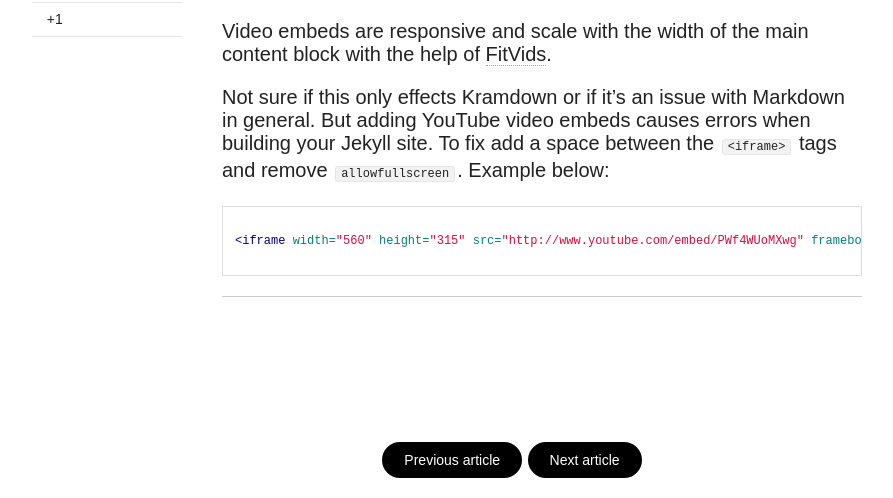
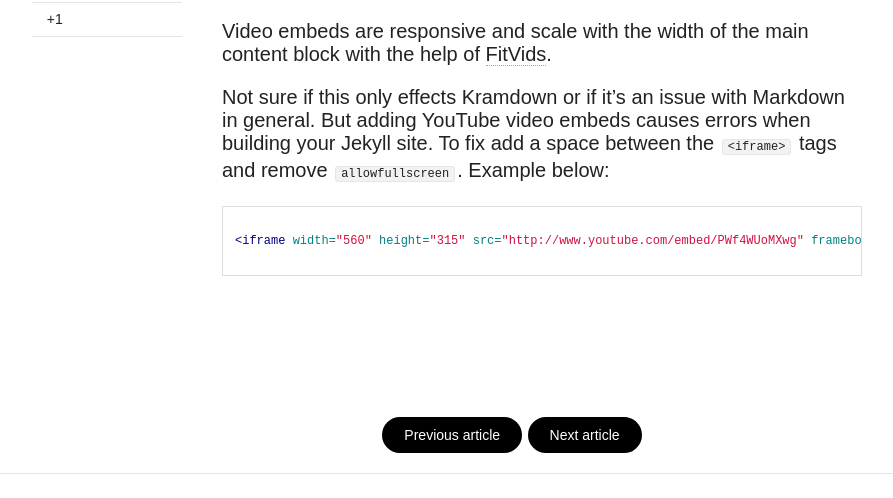
Before and after one commit to gaowanchen/gaowanchen.github.io, a Jekyll site: the page built from _posts/2013-06-25-video-post.md, in a window 1280 px wide. Shown: the part 741-1239 px from the top of the page, without its empty margins (128-1021 px from the left). Built offline with Jekyll 4.4.1, drawn with Linux system fonts in a browser that asks for light colours; nearby versions of some CDN libraries; comment, search, counter and statistics services are not loaded; grey boxes are pictures that could not be loaded.

Commit message:
comment
comment

```diff
--- a/_layouts/post.html
+++ b/_layouts/post.html
@@ -41,7 +41,7 @@
       </footer>
       <div class="entry-content">
         {{ content }}
-		<hr></br>
+		</br>
 		<!-- 多说评论框 start -->
 	  <div class="ds-thread" {% if page.id %}data-thread-key="{{ page.id }}"{% endif %}  data-title="{% if page.title %}{{ page.title }} - {% endif %}{{ site.title }}"></div>
 <!-- 多说评论框 end -->
```
